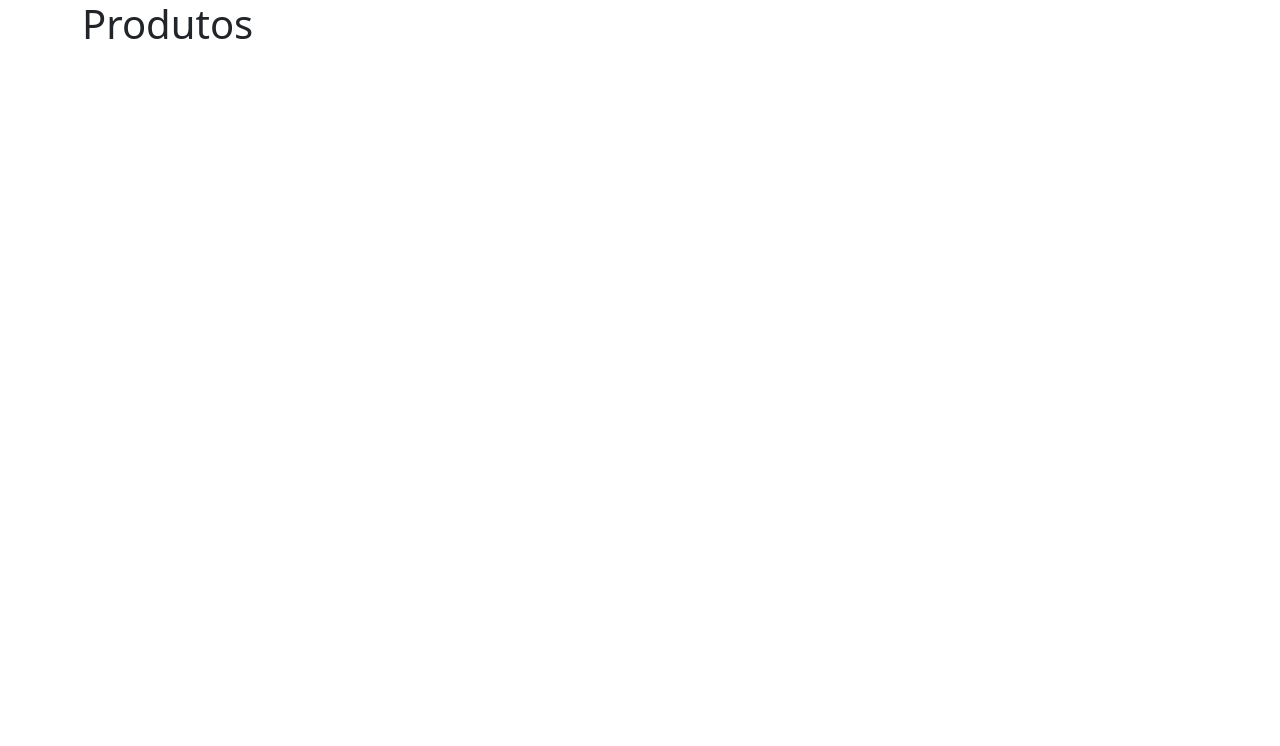
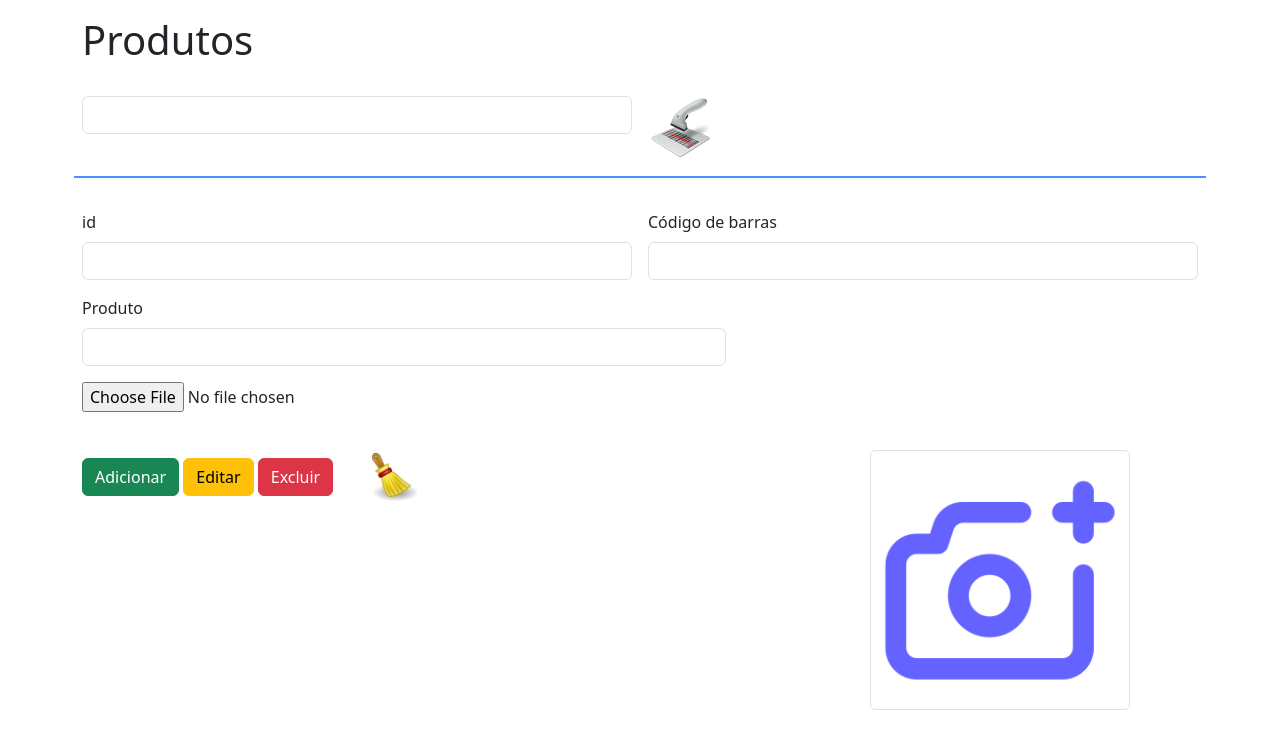
Before and after one commit to camilajodai/conest, an Electron app: page src/views/produto.html in a window 1280 px wide. Drawn offline with Linux system fonts and the light colour scheme.

Commit message:
Produto Tela

```diff
--- a/src/public/css/style.css
+++ b/src/public/css/style.css
@@ -68,3 +68,15 @@ input[type=number]::-webkit-outer-spin-button {
 #uf {
     margin-top: 8px;
 }
+
+/* imagem docprodutp */
+#imageProduct {
+    border: 1px solid #dfdfdf;
+    border-radius: 5px;
+    width: 260px;
+    height: 260px;
+    padding: 4px;
+    position: fixed;
+    right: 150px;
+    bottom: 90px;
+}
--- a/src/views/produto.html
+++ b/src/views/produto.html
@@ -7,14 +7,69 @@
     <!-- evitar ataques de Cross Site Scripting (injeção de dados)-->
     <meta http-equiv="Content-Security-Policy" content="default-src 'self'; script-src 'self' 'unsafe-inline'">
     <link rel="stylesheet" href="../public/css/bootstrap.min.css">
+    <link rel="stylesheet" href="../public/css/style.css">
     <title>Produtos</title>
 </head>
 
 <body>
     <div class="container">
-        <h1>Produtos</h1>
+        <h1 class="mt-3">Produtos</h1>
+        <br>
+        <form class="row g-3" id="frmProduto">
+            <!-- leitura do código de barras -->
+            <div class="col-md-6">
+
+                <input type="text" class="form-control" id="inputProduct" spellcheck="false">
+            </div>
+            <div class="col-md-4">
+                <img src="../public/img/barcode.png" alt="BarCode">
+            </div>
+            <hr class="border border-primary border-1 opacity-75">
+
+            <!-- id do produto não esconder -->
+            <div class="col-md-6">
+                <label for="idProduct" class="form-label">id</label>
+                <input type="text" class="form-control" id="idProduct" spellcheck="false">
+            </div>
+
+            <!-- cdigo de barras -->
+            <div class="col-md-6">
+                <label for="barcode" class="form-label">Código de barras</label>
+                <input type="text" class="form-control" id="barcode" spellcheck="false">
+            </div>
+
+            <!-- produto -->
+            <div class="col-md-7">
+                <label for="nameProduct" class="form-label">Produto</label>
+                <input type="text" class="form-control" id="nameProduct" maxlength="50" spellcheck="false">
+            </div>
+
+            <!-- IMAGEM DO PRODUTP -->
+            <div class="col-md-5">
+                <img  src="../public/img/camera.png" alt="imagem do produto" id="imageProduct">
+            </div>
+
+            <!-- upload da imagem do produto -->
+            <br>
+            <br>
+            <input type="file" id="uploadProduct">
+
+
+
+
+
+            <div class="col-12">
+                <br>
+                <button type="submit" class="btn btn-success" id="btnCreate">Adicionar</button>
+                <button type="button" class="btn btn-warning" id="btnUpdate">Editar</button>
+                <button type="button" class="btn btn-danger" id="btnDelete">Excluir</button>
+                <button type="reset" class="btn" id="btnReset"></button>
+            </div>
+        </form>
     </div>
     <script src="../public/js/bootstrap.min.js"></script>
+    <script src="renderer.js"></script>
+    <script src="script.js"></script>
 </body>
 
 </html>
```
Also changed, not shown: src/views/index.html (+1 -1 lines), src/public/img/barcode.png (added), src/public/img/camera.png (added), src/public/img/product.png (added), src/public/img/provider.png.
